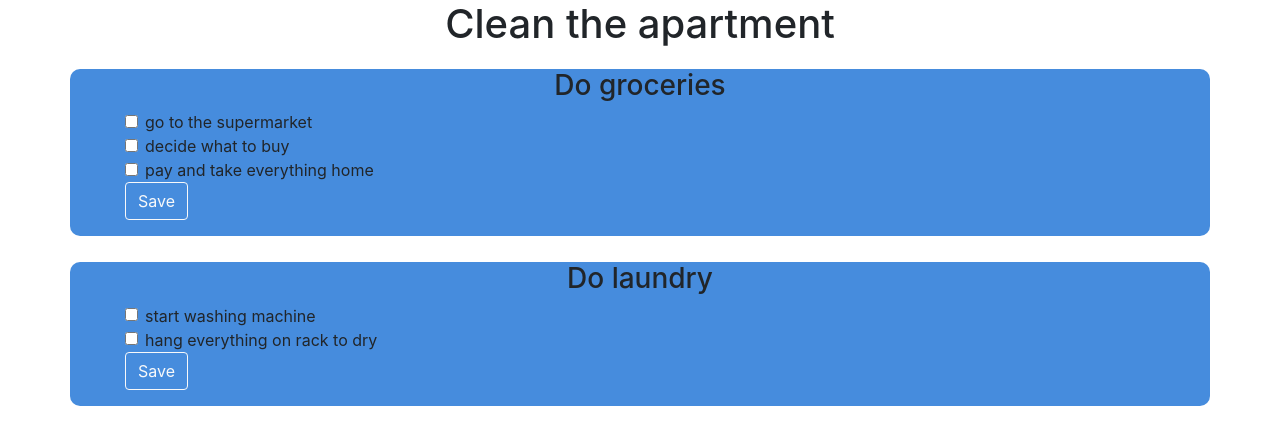
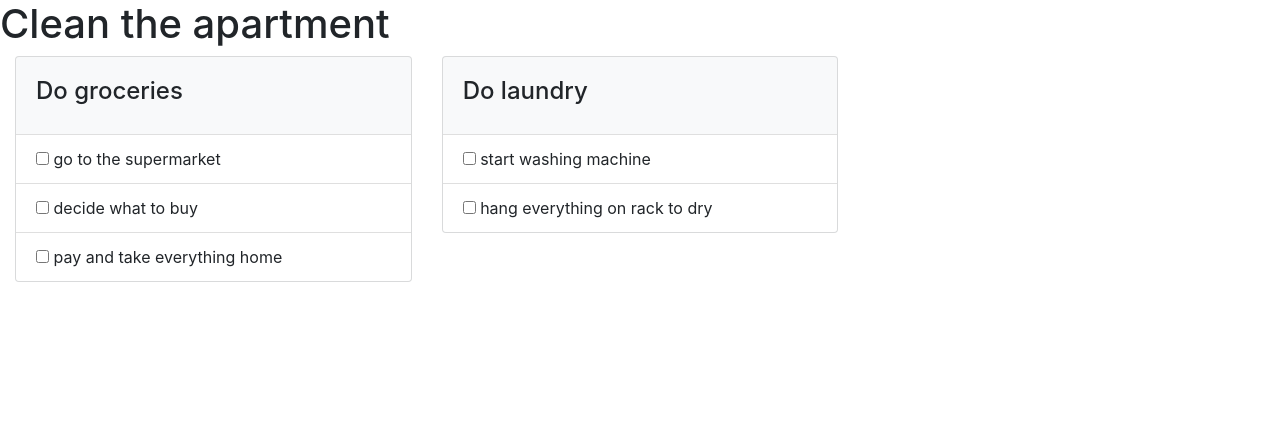
Before and after one commit to Frejasari/productivity, a Node server app: page /project/show/60000000000000000000000a in a window 1280 px wide. Shown: the top 445 px of the page. Run offline with Node 20, Linux system fonts and the light colour scheme; data comes from the database, SQL or seed files in the repository; some libraries are stand-ins or nearby versions.

Commit message:
use bootstrap
+ make label klickable

```diff
--- a/views/project/project.hbs
+++ b/views/project/project.hbs
@@ -1,30 +1,31 @@
 {{!-- display all task packages belonging to the project --}}
 
-<div class="flexContainer flexColumn">
 <h1>{{project.name}}</h1>
-
+<div class="container-fluid">
+  <div class="row">
     {{#each packages}}
-  <div class="container packageContainer">
-    <h3>{{this.name}}</h3>
-    <div>
-    <form action="/project/checkboxChecked/{{this._id}}" method="POST">
-    <ul class="todosDiv">
-      {{#each this.toDos}}
-          <div class="form-check checkbox-teal">
-        {{#if this.isDone}}
+      <div class="col-sm-6 col-xl-4">
+        <div class=" card bg-light">
+          <div class="card-body">
+            <h4>{{this.name}}</h5>
+          </div>
+          <ul class="list-group list-group-flush">
+            {{#each toDos}}
+              <div class="list-group-item">
+                {{!-- <div class="form-check"></div> --}}
+                {{#if isDone}}
                   {{!-- add reaction to checkbox being checked here --}}
-            <input type="checkbox" class="form-check-input" checked="checked" name={{this._id}} value="true">
+                  <input type="checkbox" checked="checked" id= {{_id}} name= {{_id}} value="true">
                 {{else}}
-            <input type="checkbox" class="form-check-input" name={{this._id}} value="true">
+                  <input type="checkbox" id= {{_id}} name= {{_id}} value="true">
                 {{/if}}
-          <label class="form-check-label">{{this.task}}</label>
+                <label class="form-check-label" for= {{_id}}>{{task}}</label>
               </div>
             {{/each}}
-        <button type="submit" class="btn btn-outline-light">Save</button>
-    </form>
           </ul>
         </div>
       </div>
     {{/each}}
+  </div>
 
 </div>
```
Lines whose indentation alone changed are shown as unchanged.
